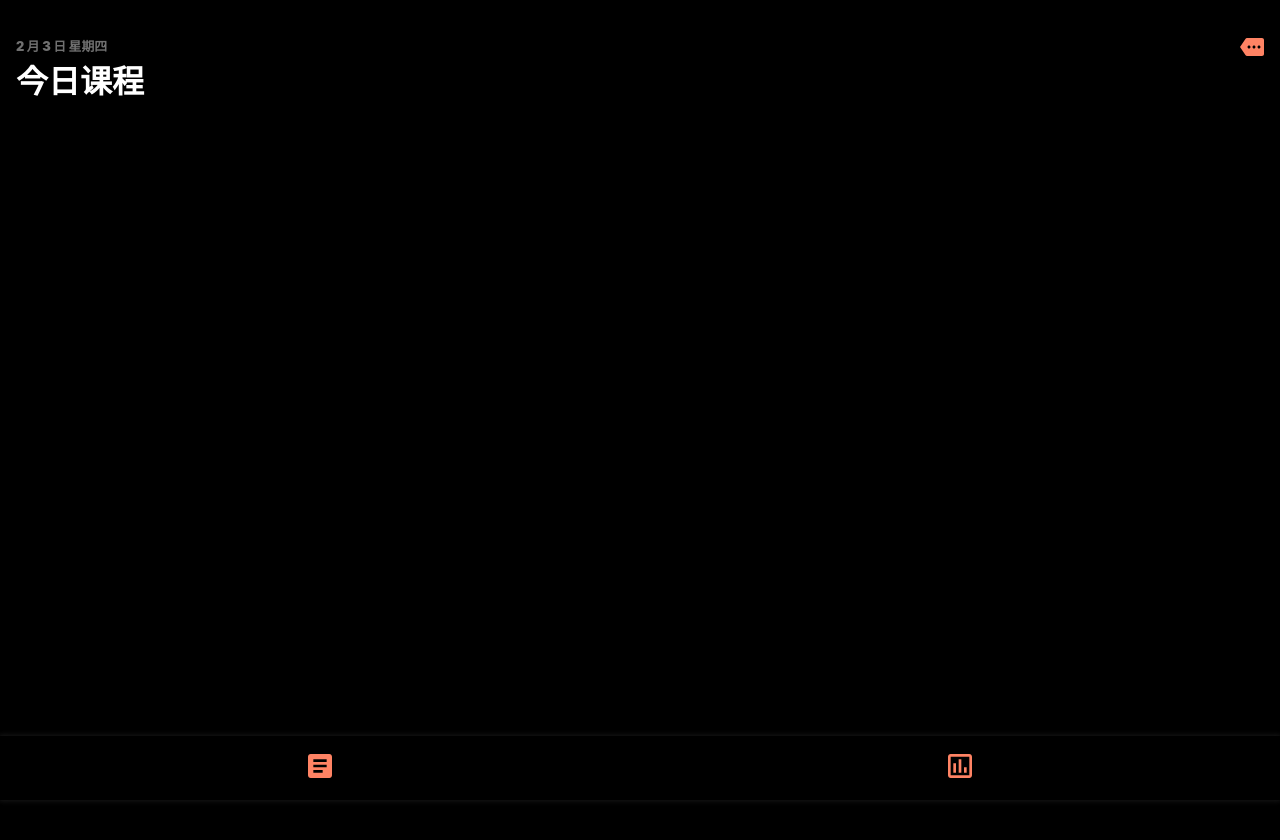
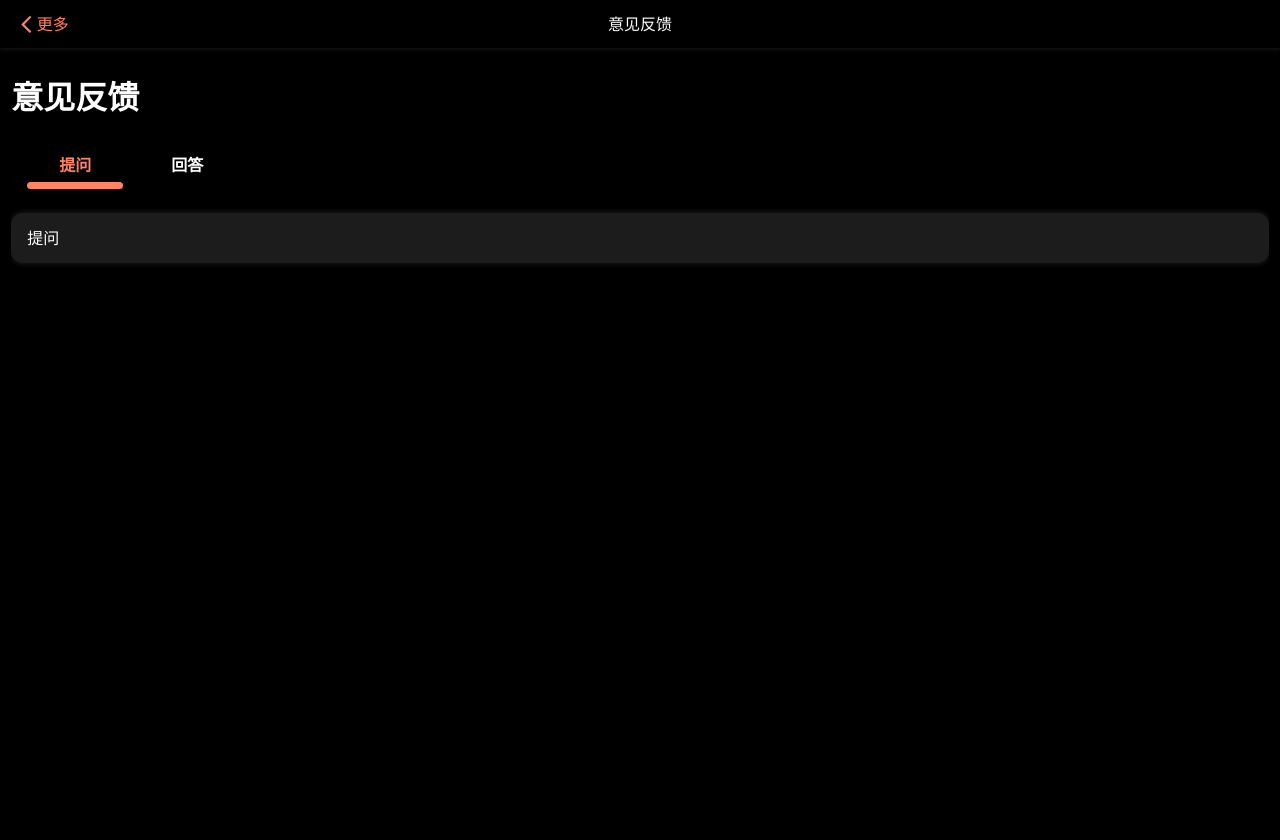
Before and after one commit to gaowanlu/Cours, a React app: page /qa/1 in a window 1280 px wide. Shown: the top 840 px of the page. Before the commit the page ends 800 px from the top, so only its background shows below. Built offline with nearby package versions, Linux system fonts and the light colour scheme.

Commit message:
提取ViewPager组件 CoursOS图标采用Grid

```diff
--- a/src/App.jsx
+++ b/src/App.jsx
@@ -15,6 +15,7 @@ const AboutUsPage = React.lazy(() => import("./pages/AboutUsPage"));
 const ExamPage = React.lazy(() => import("./pages/ExamPage"));
 const TalkPage = React.lazy(() => import("./pages/TalkPage"));
 const CoursOSPage = React.lazy(() => import("./pages/CoursOSPage"));
+const QAPage = React.lazy(() => import("./pages/QAPage"));
 
 function App() {
   return (
@@ -34,6 +35,7 @@ function App() {
           <Route path="/talk" element={<TalkPage />} />
           <Route path="/debug" element={<DebugPage />} />
           <Route path="/movie" element={<MoviePage />} />
+          <Route path="/qa/:view" element={<QAPage />} />
           <Route index path="*" element={<DayPage />} />
         </Routes>
       </Suspense>
--- /dev/null
+++ b/src/components/ViewPager.jsx
@@ -0,0 +1,23 @@
+import React from "react";
+import { Swiper, SwiperSlide } from "swiper/react";
+import "swiper/css";
+
+function ViewPager(props) {
+  const { setNowPageIndex, setSwiper, children } = props;
+  return (
+    <Swiper
+      spaceBetween={50}
+      slidesPerView={1}
+      onSlideChange={(swiper) => {
+        setNowPageIndex(swiper.activeIndex);
+      }}
+      onSwiper={(swiper) => setSwiper(swiper)}
+    >
+      {children.map((O, i, a) => {
+        return <SwiperSlide key={i}>{O}</SwiperSlide>;
+      })}
+    </Swiper>
+  );
+}
+
+export default ViewPager;
--- /dev/null
+++ b/src/components/ViewPagerNav.jsx
@@ -0,0 +1,61 @@
+import React from "react";
+import styled from "styled-components";
+
+function ViewPagerNav({ indexChangeCallback, nowPageIndex, textList }) {
+  return (
+    <ViewPagerNavContainer>
+      {textList.map((o, i, a) => {
+        return (
+          <ViewPagerNavButton
+            key={o}
+            onClick={(e) => indexChangeCallback(i)}
+            active={nowPageIndex === i}
+          >
+            {o}
+          </ViewPagerNavButton>
+        );
+      })}
+    </ViewPagerNavContainer>
+  );
+}
+
+const ViewPagerNavContainer = styled.div`
+  width: 100%;
+  display: flex;
+  align-items: center;
+  justify-content: flex-start;
+  height: 3rem;
+  border-radius: 0.5rem;
+  box-sizing: border-box;
+  padding: 1rem;
+`;
+
+const ViewPagerNavButton = styled.button`
+  background-color: var(--color-background);
+  color: ${(props) =>
+    props.active ? "var(--color-primary)" : "var(--color-color)"};
+  height: 2rem;
+  width: 6rem;
+  border: none;
+  cursor: pointer;
+  border-radius: 0.5rem;
+  margin-right: 1rem;
+  font-weight: bold;
+  position: relative;
+  &::before {
+    content: "";
+    position: absolute;
+    width: 100%;
+    height: 0.4rem;
+    background-color: var(--color-primary);
+    left: 0;
+    bottom: -0.5rem;
+    border-radius: 0.25rem;
+    display: ${(props) => (props.active ? "default" : "none")};
+    &:focus {
+      outline: 0;
+    }
+  }
+`;
+
+export default ViewPagerNav;
--- a/src/pages/CoursOSPage.jsx
+++ b/src/pages/CoursOSPage.jsx
@@ -7,7 +7,6 @@ import "slick-carousel/slick/slick.css";
 import "slick-carousel/slick/slick-theme.css";
 import Slider from "react-slick";
 import slickOveride from "../styles/SlickOveride.module.css";
-import PageHeader from "../components/PageHeader";
 import { Link } from "react-router-dom";
 
 const ios = {
@@ -82,7 +81,7 @@ function SimpleSlider() {
         <div>
           <ApplicationIconBlockLink to="/debug">
             <ApplicationIcon src={ios.debug} alt="" />
-            <p>Assembly</p>
+            <p>Assemb</p>
           </ApplicationIconBlockLink>
         </div>
         <div>
@@ -92,9 +91,7 @@ function SimpleSlider() {
           </ApplicationIconBlockLink>
         </div>
       </Section>
-      <Section>
-        <PageHeader title="Stay hungry,Stay foolish" size={1} />
-      </Section>
+      <Section></Section>
     </Slider>
   );
 }
@@ -144,11 +141,17 @@ const Section = styled.div`
   padding: 1rem;
   box-sizing: border-box;
   color: var(--color-color);
-  display: flex !important;
-  justify-content: space-evenly;
-  flex-wrap: wrap;
-  @media screen and (min-width: 1000px) {
-    padding: 2rem;
+  display: grid !important;
+  grid-template-rows: auto auto auto;
+  grid-template-columns: auto auto auto;
+  justify-items: center;
+  align-items: center;
+  @media screen and (max-width: 400px) {
+    grid-template-rows: auto auto auto;
+    grid-template-columns: auto auto;
+  }
+  & > div {
+    /* background-color: red; */
   }
 `;
 
@@ -171,7 +174,7 @@ const ApplicationIconBlockLink = styled(Link)`
     padding-top: 0.4rem;
   }
   text-decoration: none;
-  border-radius: 0.8rem;
+  border-radius: 0.7rem;
   margin: 10px;
   background-color: var(--color-background-front);
   padding: 1rem;
@@ -181,6 +184,7 @@ const ApplicationIconBlockLink = styled(Link)`
   &:hover {
     transform: scale(1.05);
     transition: transform 200ms ease-in-out;
+    background-color: var(--color-primary);
   }
 `;
 
--- a/src/pages/MorePage.jsx
+++ b/src/pages/MorePage.jsx
@@ -17,6 +17,7 @@ import PageHeader from "../components/PageHeader";
 import PageNavigationBar from "../components/PageNavigationBar";
 import AssignmentTurnedInIcon from "@mui/icons-material/AssignmentTurnedIn";
 import VideogameAssetIcon from "@mui/icons-material/VideogameAsset";
+import RequestPageIcon from "@mui/icons-material/RequestPage";
 
 function MorePage() {
   const [updateDataDialogShow, setUpdateDataDialogShow] = useState(false); //更新数据弹窗显示状态
@@ -62,6 +63,7 @@ function MorePage() {
     { Icon: DateRangeIcon, text: "时间设置", to: "/dateSetting" },
     { Icon: BusinessIcon, text: "关于我们", to: "/aboutUs" },
     { Icon: VideogameAssetIcon, text: "Cours OS", to: "/other" },
+    { Icon: RequestPageIcon, text: "意见反馈", to: "/qa/form?content=" },
   ];
 
   return (
--- /dev/null
+++ b/src/pages/QAPage.jsx
@@ -0,0 +1,46 @@
+import React, { useState } from "react";
+import { useSearchParams } from "react-router-dom";
+import PageNavigationBar from "../components/PageNavigationBar";
+import PageContainer from "../components/PageContainer";
+import PageHeader from "../components/PageHeader";
+import CardLayout from "../components/CardLayout";
+import ViewPager from "../components/ViewPager";
+import ViewPagerNav from "../components/ViewPagerNav";
+
+function QAPage() {
+  const [formContent, setFormContent] = React.useState("");
+  const [searchParams] = useSearchParams();
+  const [nowPageIndex, setNowPageIndex] = useState(0); //viewpager现在的下标
+  const [swiper, setSwiper] = useState(null); //swiper
+  React.useEffect(() => {
+    setFormContent(searchParams.get("content"));
+  }, [searchParams]);
+  const viewPagerClickHandle = (index) => {
+    setNowPageIndex(index);
+    swiper.slideTo(index);
+  };
+  return (
+    <React.Fragment>
+      <PageNavigationBar title="意见反馈" backTitle="更多" backPath="/more" />
+      <PageContainer className="animate__animated animate__fadeInRight animate__faster">
+        <PageHeader title="意见反馈" />
+        <ViewPagerNav
+          textList={["提问", "回答"]}
+          nowPageIndex={nowPageIndex}
+          indexChangeCallback={viewPagerClickHandle}
+        />
+        <ViewPager setNowPageIndex={setNowPageIndex} setSwiper={setSwiper}>
+          <CardLayout>
+            <p>提问</p>
+            <p>{formContent}</p>
+          </CardLayout>
+          <CardLayout>
+            <p>回答</p>
+          </CardLayout>
+        </ViewPager>
+      </PageContainer>
+    </React.Fragment>
+  );
+}
+
+export default QAPage;
--- a/src/pages/ScorePage.jsx
+++ b/src/pages/ScorePage.jsx
@@ -6,8 +6,8 @@ import PageNavigationBar from "../components/PageNavigationBar";
 import Table from "../components/Table";
 import courseBase from "../data/courseBase";
 import xfjCalc from "../data/xfjCalc";
-import { Swiper, SwiperSlide } from "swiper/react";
-import styled from "styled-components";
+import ViewPagerNav from "../components/ViewPagerNav";
+import ViewPager from "../components/ViewPager";
 import "swiper/css";
 
 /**
@@ -61,81 +61,22 @@ function ScorePage() {
       <PageNavigationBar title="成绩查询" backTitle="更多" backPath="/more" />
       <PageContainer className="animate__animated animate__fadeInRight animate__faster">
         <PageHeader title="成绩查询" />
-        <ViewPagerNav>
-          <ViewPagerNavButton
-            onClick={(e) => viewPagerClickHandle(0)}
-            active={nowPageIndex === 0}
-          >
-            成绩单
-          </ViewPagerNavButton>
-          <ViewPagerNavButton
-            onClick={(e) => viewPagerClickHandle(1)}
-            active={nowPageIndex === 1}
-          >
-            学分绩
-          </ViewPagerNavButton>
-        </ViewPagerNav>
-        <Swiper
-          spaceBetween={50}
-          slidesPerView={1}
-          onSlideChange={(swiper) => {
-            setNowPageIndex(swiper.activeIndex);
-          }}
-          onSwiper={(swiper) => setSwiper(swiper)}
-        >
-          <SwiperSlide>
+        <ViewPagerNav
+          textList={["成绩单", "学分绩"]}
+          nowPageIndex={nowPageIndex}
+          indexChangeCallback={viewPagerClickHandle}
+        />
+        <ViewPager setNowPageIndex={setNowPageIndex} setSwiper={setSwiper}>
           <CardLayout>
             <Table head={tableHead} rows={tableRows} />
           </CardLayout>
-          </SwiperSlide>
-          <SwiperSlide>
           <CardLayout>
             <Table head={tableHead1} rows={tableRows1} />
           </CardLayout>
-          </SwiperSlide>
-        </Swiper>
+        </ViewPager>
       </PageContainer>
     </React.Fragment>
   );
 }
 
-const ViewPagerNav = styled.div`
-  width: 100%;
-  display: flex;
-  align-items: center;
-  justify-content: flex-start;
-  height: 3rem;
-  border-radius: 0.5rem;
-  box-sizing: border-box;
-  padding: 1rem;
-`;
-
-const ViewPagerNavButton = styled.button`
-  background-color: var(--color-background);
-  color: ${(props) =>
-    props.active ? "var(--color-primary)" : "var(--color-color)"};
-  height: 2rem;
-  width: 6rem;
-  border: none;
-  cursor: pointer;
-  border-radius: 0.5rem;
-  margin-right: 1rem;
-  font-weight: bold;
-  position: relative;
-  &::before {
-    content: "";
-    position: absolute;
-    width: 100%;
-    height: 0.4rem;
-    background-color: var(--color-primary);
-    left: 0;
-    bottom: -0.5rem;
-    border-radius: 0.25rem;
-    display: ${(props) => (props.active ? "default" : "none")};
-    &:focus {
-      outline: 0;
-    }
-  }
-`;
-
 export default ScorePage;
```
Lines whose indentation alone changed are shown as unchanged.
